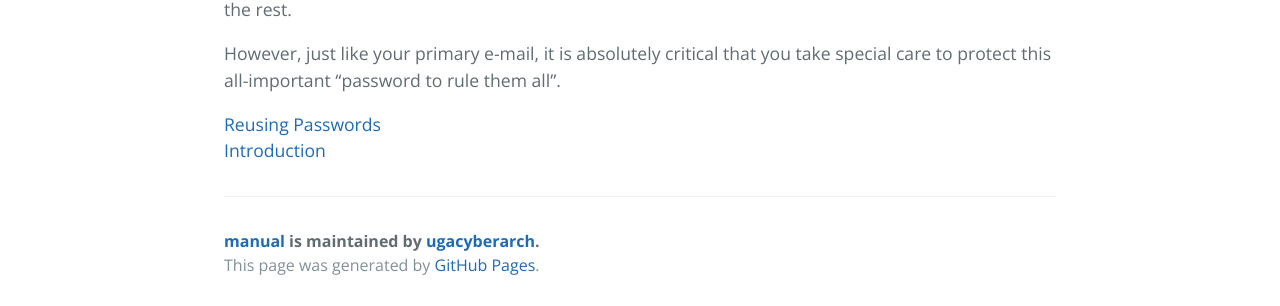
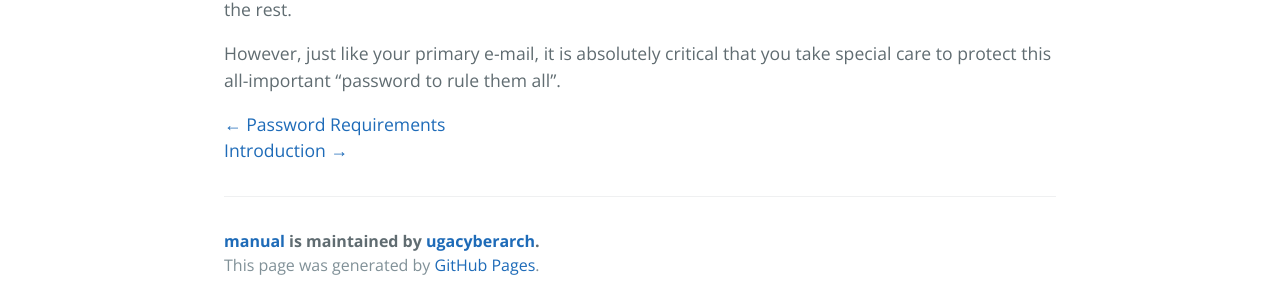
Before and after one commit to ugacyberarch/manual, a Jekyll site: the page built from passwords_summary.md, in a window 1280 px wide. Shown: the part 1012-1318 px from the top of the page. Built offline with Jekyll 4.4.1, drawn with Linux system fonts in a browser that asks for light colours.

Commit message:
Update from Forestry.io Sammy Vo updated passwords_summary.md

```diff
--- a/passwords_summary.md
+++ b/passwords_summary.md
@@ -28,5 +28,5 @@ So, you will only need to remember the password for your password manager, which
 
 However, just like your primary e-mail, it is absolutely critical that you take special care to protect this all-important "password to rule them all".
 
-[Reusing Passwords](./reusing_passwords.html "Reusing Passwords")
-[Introduction](./ "Introduction")
+[← Password Requirements](./password_requirements.html "Password Requirements")
+[Introduction →](./phishing_introduction.html "Introduction")
```
